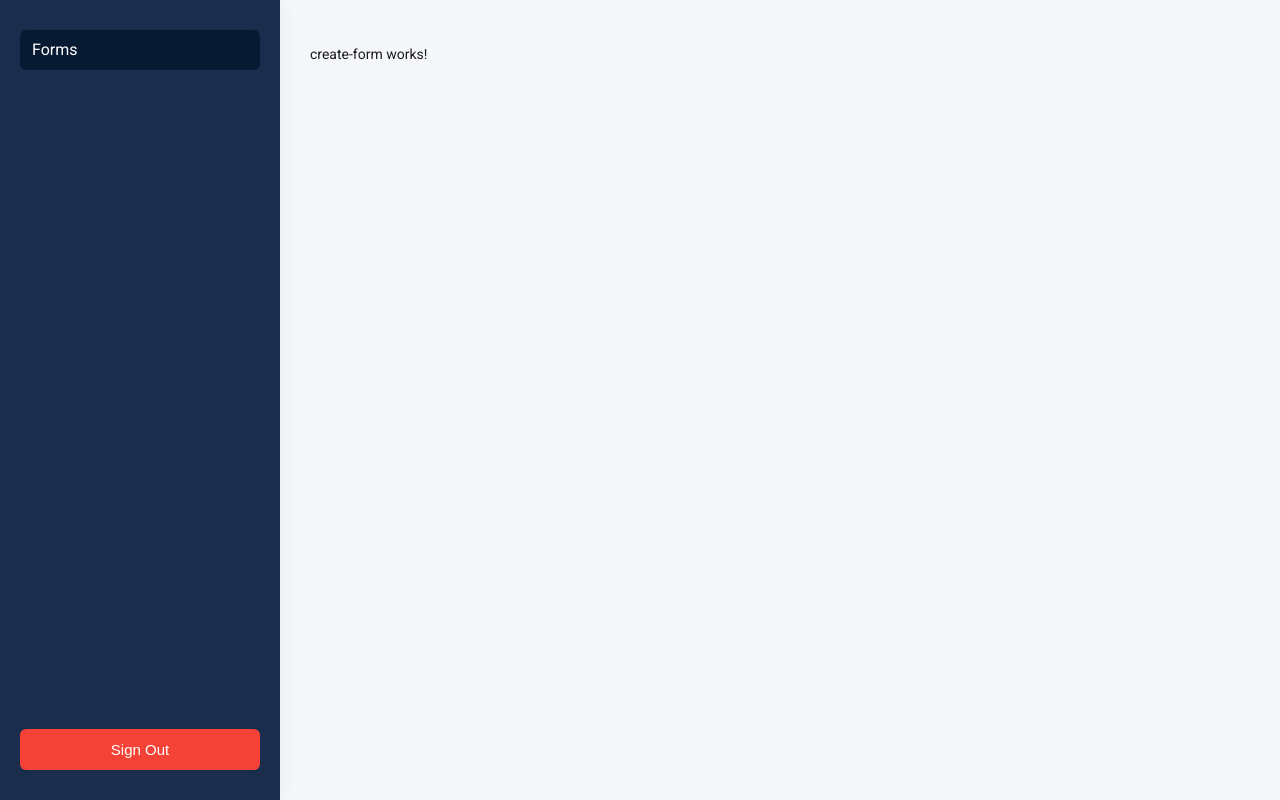
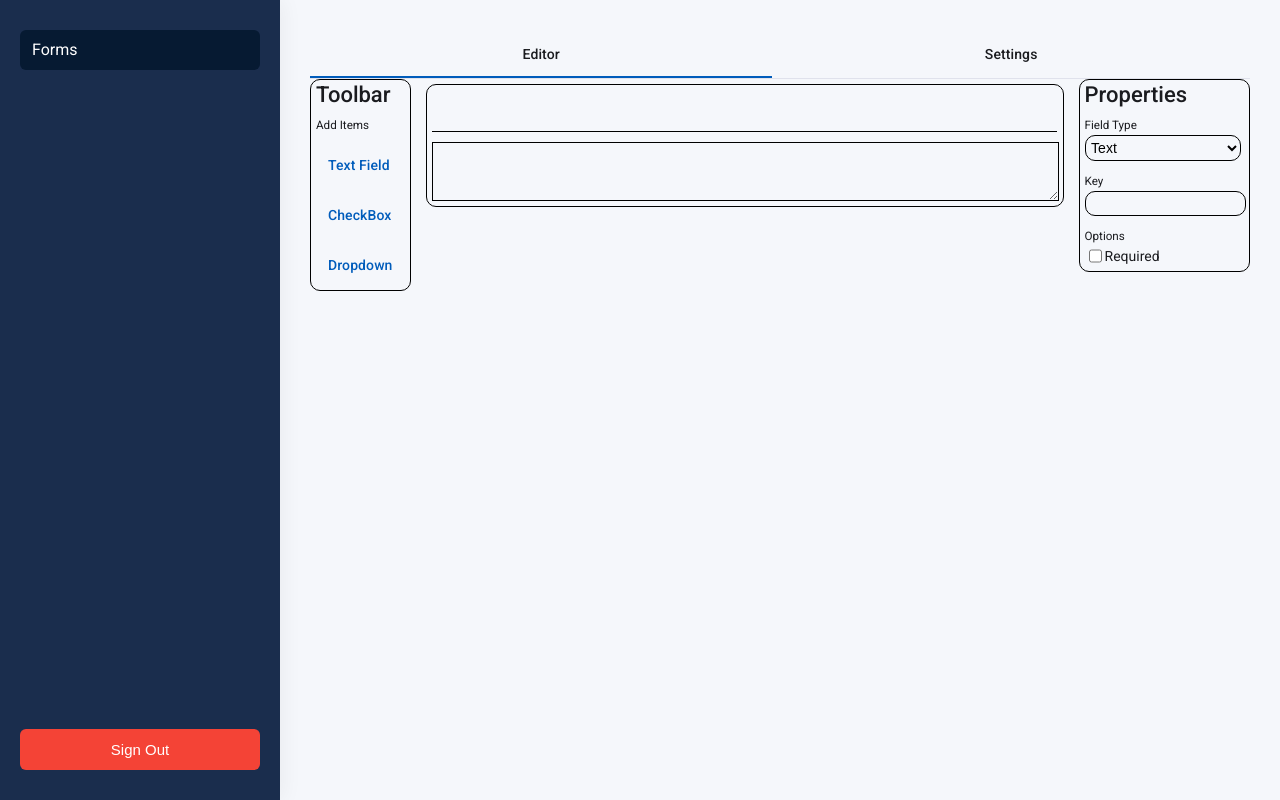
Before and after one commit to mohammedhashim790/formbuilder, an Angular app in the folder frontend/: page /app/view in a window 1280 px wide. Built offline with nearby package versions, Linux system fonts and the light colour scheme.

Commit message:
feat(UI): Form Creation

```diff
--- a/frontend/src/styles.css
+++ b/frontend/src/styles.css
@@ -1,9 +1,20 @@
 /*@import "tailwindcss";*/
 
-html, body { height: 100%; }
-body { margin: 0; font-family: Roboto, "Helvetica Neue", sans-serif; }
+html, body {
+  height: 100%;
+}
+
+body {
+  margin: 0;
+  font-family: Roboto, "Helvetica Neue", sans-serif;
+
+  --color-border: black;
+}
 
 
+h3, h4, h5 {
+  margin: 0;
+}
 
 button {
   cursor: pointer;
@@ -11,3 +22,39 @@ button {
   align-items: center;
   display: flex !important;
 }
+
+input, textarea, select {
+  padding: 2% 1%;
+  width: 98%;
+  color: black;
+  font-size: 14px;
+  background: transparent;
+  border-radius: 10px;
+  border: 1px solid var(--color-border);
+}
+
+
+textarea {
+  resize: vertical;
+}
+
+
+.plain {
+  background: none;
+  border: none;
+  border-bottom: 1px solid var(--color-border);
+  border-radius: 0;
+  font-weight: 500;
+  outline: none;
+  position: relative;
+}
+
+
+.text-plain {
+  border: 1px solid var(--color-border) !important;
+}
+
+label {
+  text-align: center;
+  justify-content: center;
+}
--- a/frontend/src/views/create-form/create-form.css
+++ b/frontend/src/views/create-form/create-form.css
@@ -0,0 +1,91 @@
+
+* {
+  display: flex;
+  flex-direction: column;
+}
+
+
+.card {
+  padding: 5px;
+  border: 1px solid black;
+  border-radius: 10px;
+  display: flex;
+  flex-direction: column;
+  gap: 10px;
+}
+
+aside {
+  align-items: start !important;
+}
+
+.view-port {
+  width: 100%;
+  display: flex;
+  flex-direction: row;
+  gap: 10px;
+  align-items: start;
+}
+
+.content {
+  width: 80%;
+  border: none;
+}
+
+
+aside {
+  width: 10%;
+}
+
+.prop {
+  width: 20%;
+  display: flex;
+  align-items: start;
+}
+.prop span{
+  width: 100%;
+}
+
+.prop span .conf{
+  flex-direction: row;
+}
+.prop span .conf input { width: max-content}
+
+.action {
+  width: 100%;
+  display: flex;
+  flex-direction: row;
+  justify-content: space-between;
+}
+
+.action span {
+  width: 100%;
+  flex-direction: row;
+  justify-content: start;
+}
+
+.action span:last-child {
+  justify-content: end;
+}
+
+.card h3 {
+  font-size: 22px;
+  font-weight: 500;
+  text-align: center;
+  justify-content: center;
+}
+
+.drag {
+  width: 32px;
+  height: 32px;
+  border-radius: 12px;
+  display: grid;
+  place-items: center;
+  background: rgba(255, 255, 255, 0.05);
+  cursor: grab;
+  user-select: none;
+}
+
+
+.action input {
+  width: 100%;
+}
--- a/frontend/src/views/create-form/create-form.html
+++ b/frontend/src/views/create-form/create-form.html
@@ -1 +1,126 @@
-<p>create-form works!</p>
+<mat-tab-group>
+  <mat-tab label="Editor">
+    <div class="view-port">
+      <aside class="card toolbar">
+        <h3>
+          Toolbar
+        </h3>
+        <small>
+          Add Items
+        </small>
+        <button matButton (click)="addField('text')">Text Field</button>
+        <button matButton (click)="addField('checkbox')">CheckBox</button>
+        <button matButton (click)="addField('select')">Dropdown</button>
+      </aside>
+
+      <div class="card content">
+        <div class="card">
+          <input class="plain"/>
+          <textarea class="plain text-plain"></textarea>
+        </div>
+
+        @for (field of form; track field.field; let index = $index) {
+          <div class="card">
+            <span class="action">
+              <span>
+                 <div class="drag" cdkDragHandle title="Drag to reorder">⋮⋮</div>
+                <h3>
+                  {{ field.field | titlecase }}
+                </h3>
+              </span>
+              <span>
+                <button matIconButton (click)="removeField(index)">
+                    <mat-icon>
+                      cancel
+                    </mat-icon>
+                  </button>
+              </span>
+            </span>
+            <input class="plain" placeholder="Title"/>
+            <textarea class="plain text-plain" placeholder="Description"></textarea>
+            @switch (field.field) {
+              @case ('text') {
+
+              }
+              @case ('checkbox') {
+                <span class="action">
+                  <input class="plain">
+                   <button matIconButton>
+                    <mat-icon>
+                      delete
+                    </mat-icon>
+                  </button>
+                </span>
+              }
+              @case ('select') {
+                <span class="action">
+                  <input class="plain">
+                  <button matIconButton>
+                    <mat-icon>
+                      delete
+                    </mat-icon>
+                  </button>
+                </span>
+              }
+            }
+
+          </div>
+        }
+
+      </div>
+
+
+      <aside class="card prop">
+        <h3>
+          Properties
+        </h3>
+        <span>
+          <small>
+            Field Type
+          </small>
+          <!--      TODO    add dynamic field types here-->
+          <select>
+            <option>
+              Text
+            </option>
+            <option>
+              CheckBox
+            </option>
+            <option>
+              Select
+            </option>
+          </select>
+        </span>
+
+        <span>
+          <small>
+            Key
+          </small>
+          <input>
+        </span>
+
+        <span>
+          <small>
+            Options
+          </small>
+          <span class="conf">
+            <input class="pk" id="required-set" type="checkbox">
+            <label for="required-set">
+              Required
+            </label>
+          </span>
+
+        </span>
+
+
+      </aside>
+
+    </div>
+  </mat-tab>
+
+
+  <mat-tab label="Settings">
+
+    Settings
+  </mat-tab>
+</mat-tab-group>
--- a/frontend/src/views/create-form/create-form.ts
+++ b/frontend/src/views/create-form/create-form.ts
@@ -1,12 +1,30 @@
-import { Component } from '@angular/core';
+import {Component} from '@angular/core';
+import {MatTab, MatTabGroup} from '@angular/material/tabs';
+import {MatButton, MatIconButton} from '@angular/material/button';
+import {MatIcon} from '@angular/material/icon';
+import {CdkDragHandle} from '@angular/cdk/drag-drop';
+import {TitleCasePipe} from '@angular/common';
 
 @Component({
   selector: 'app-create-form',
   standalone: true,
-  imports: [],
+  imports: [MatTab, MatTabGroup, MatButton, MatIconButton, MatIcon, CdkDragHandle, TitleCasePipe],
   templateUrl: './create-form.html',
   styleUrl: './create-form.css'
 })
 export class CreateForm {
 
+
+  form: Array<{ field: 'text' | 'checkbox' | 'select' }> = [];
+
+  constructor() {
+  }
+
+  protected addField(field: "text" | "checkbox" | "select") {
+    this.form.push({field});
+  }
+
+  protected removeField(index: number) {
+    this.form.splice(index, 1);
+  }
 }
--- a/frontend/src/views/list-form/list-form.html
+++ b/frontend/src/views/list-form/list-form.html
@@ -1,4 +1,4 @@
-<button matButton style="width: max-content">
+<button matButton style="width: max-content" routerLink="create">
   Create new form
 </button>
 
--- a/frontend/src/views/list-form/list-form.ts
+++ b/frontend/src/views/list-form/list-form.ts
@@ -16,12 +16,13 @@ import {DatePipe} from '@angular/common';
 import {MatButton, MatIconButton} from '@angular/material/button';
 import {MatIcon} from '@angular/material/icon';
 import {MatDivider, MatListItemTitle} from '@angular/material/list';
+import {RouterLink} from '@angular/router';
 
 
 @Component({
   selector: 'app-list-form',
   standalone: true,
-  imports: [MatTable, MatColumnDef, MatHeaderCell, MatCell, MatCellDef, MatHeaderCellDef, MatHeaderRow, MatHeaderRowDef, MatRow, MatRowDef, DatePipe, MatIconButton, MatIcon, MatButton, MatListItemTitle, MatDivider],
+  imports: [MatTable, MatColumnDef, MatHeaderCell, MatCell, MatCellDef, MatHeaderCellDef, MatHeaderRow, MatHeaderRowDef, MatRow, MatRowDef, DatePipe, MatIconButton, MatIcon, MatButton, MatListItemTitle, MatDivider, RouterLink],
   templateUrl: './list-form.html',
   styleUrl: './list-form.css'
 })
```
